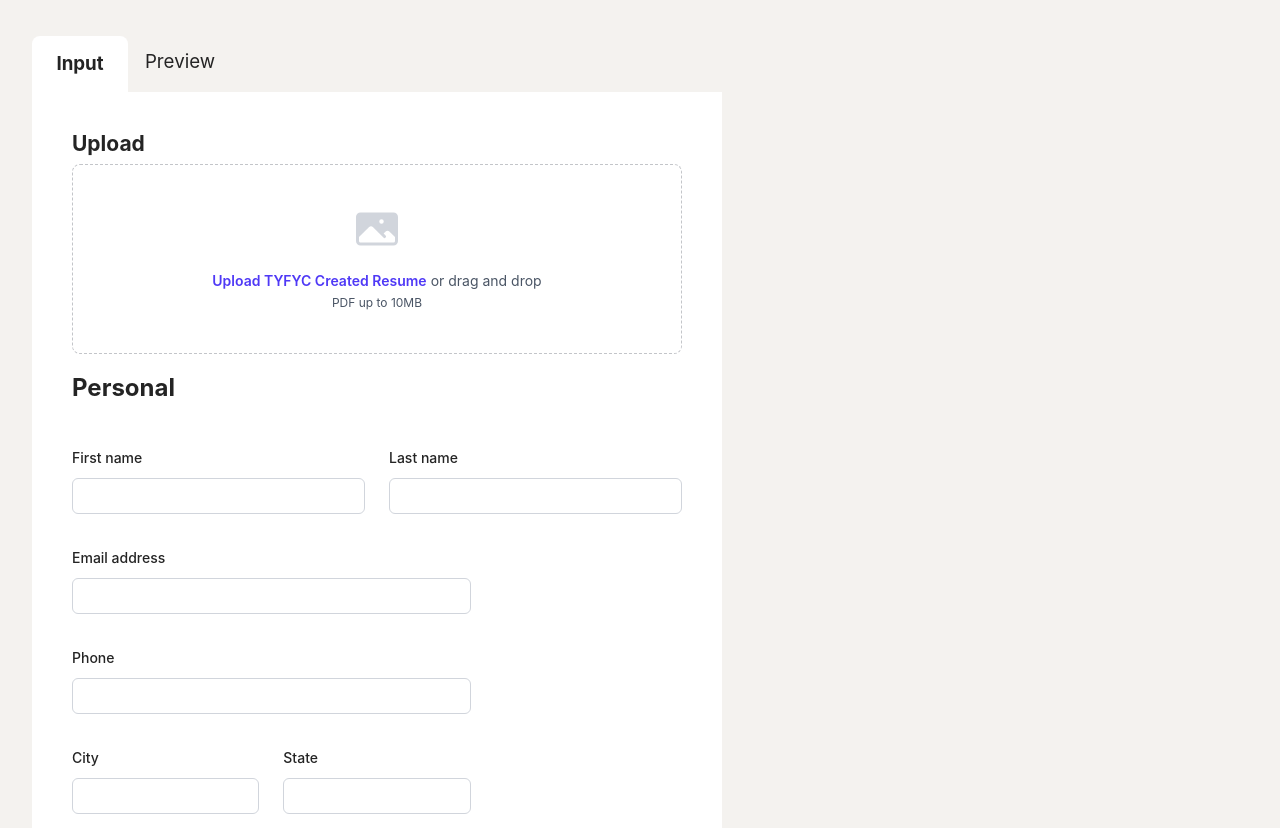
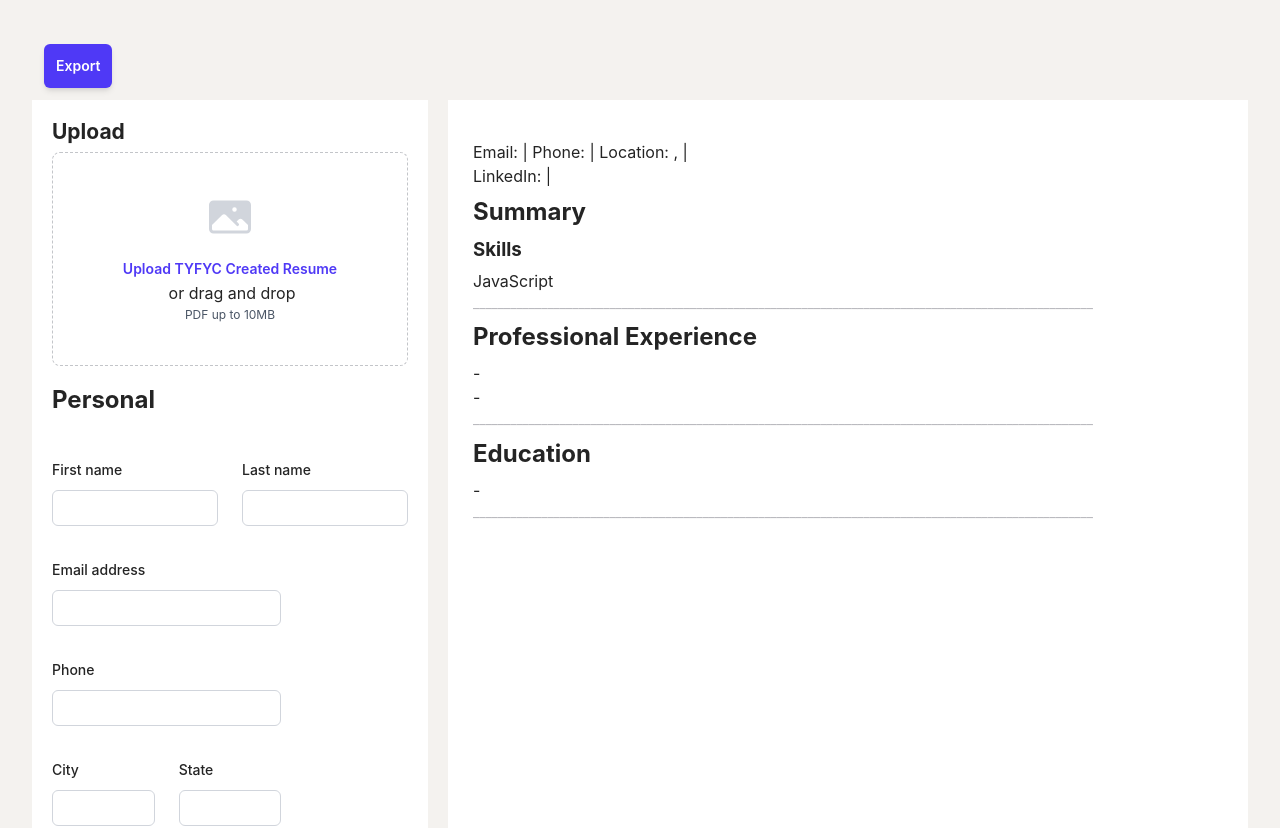
Before and after one commit to jmy-kellogg/tyfyc, a Vue app: page / in a window 1280 px wide. Shown: the top 828 px of the page. Built offline with nearby package versions, Linux system fonts and the light colour scheme.

Commit message:
created responsive design

```diff
--- a/src/client/App.vue
+++ b/src/client/App.vue
@@ -8,10 +8,15 @@ export default defineComponent({
   name: "App",
   components: { ManualForm, FormattedDoc },
   data() {
-    return { view: "form" };
+    return { view: "form", screenWidth: 0 };
   },
   mounted() {
     this.$store.dispatch("getStateFromLocalStorage");
+    this.updateScreenSize();
+    window.addEventListener("resize", this.updateScreenSize);
+  },
+  beforeDestroy() {
+    window.removeEventListener("resize", this.updateScreenSize);
   },
   computed: {
     showForm() {
@@ -20,8 +25,14 @@ export default defineComponent({
     showPreview() {
       return this.view == "preview";
     },
+    smallDisplay() {
+      return this.screenWidth < 1200;
+    },
   },
   methods: {
+    updateScreenSize() {
+      this.screenWidth = window.innerWidth;
+    },
     onPrint() {
       const element = document.getElementById("element-to-convert");
       const doc = new jsPDF();
@@ -46,6 +57,7 @@ export default defineComponent({
 <template>
   <div class="flex">
     <button
+      v-if="smallDisplay"
       class="m-1 ml-0 w-24 rounded-t-lg p-3 hover:cursor-pointer hover:font-bold"
       :class="{
         'font-bold': showForm,
@@ -58,6 +70,7 @@ export default defineComponent({
       <h3>Input</h3>
     </button>
     <button
+      v-if="smallDisplay"
       class="m-1 ml-0 w-24 rounded-t-lg p-3 hover:cursor-pointer hover:font-bold"
       :class="{
         'font-bold': showPreview,
@@ -70,16 +83,16 @@ export default defineComponent({
       <h3>Preview</h3>
     </button>
     <button
-      v-if="view == 'preview'"
+      v-if="view == 'preview' || !smallDisplay"
       class="rounded-md bg-indigo-600 m-3 p-3 text-sm font-semibold text-white shadow-md hover:bg-indigo-500 hover:cursor-pointer"
       @click="onPrint"
     >
       Export
     </button>
   </div>
-  <div class="flex bg-white">
-    <ManualForm v-if="showForm" />
-    <FormattedDoc v-if="showPreview" />
+  <div class="flex">
+    <ManualForm v-if="showForm || !smallDisplay" />
+    <FormattedDoc v-if="showPreview || !smallDisplay" />
   </div>
 </template>
 
--- a/src/client/components/FormattedDoc.vue
+++ b/src/client/components/FormattedDoc.vue
@@ -27,7 +27,7 @@ export default defineComponent({
 </script>
 
 <template>
-  <div class="page">
+  <div class="page bg-white">
     <div id="element-to-convert">
       <div>
         <div>
--- a/src/client/components/ManualForm.vue
+++ b/src/client/components/ManualForm.vue
@@ -35,7 +35,7 @@ export default defineComponent({
 </script>
 
 <template>
-  <div class="bg-white m-5 p-5 w-[650px]">
+  <div class="bg-white mr-5 p-5 w-[650px]">
     <form>
       <DocUploaderVue />
       <h2><b>Personal</b></h2>
--- a/src/client/components/inputs/DocUploader.vue
+++ b/src/client/components/inputs/DocUploader.vue
@@ -110,8 +110,8 @@ export default defineComponent({
               @change="onFilePicked"
             />
           </label>
-          <p class="pl-1">or drag and drop</p>
         </div>
+        <p class="pl-1">or drag and drop</p>
         <p class="text-xs/5 text-gray-600">PDF up to 10MB</p>
       </div>
     </div>
```
Also changed, not shown: src/client/style.css (+0 -13 lines).
